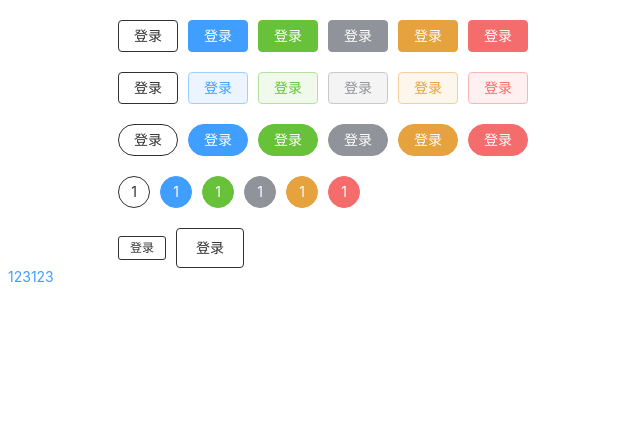
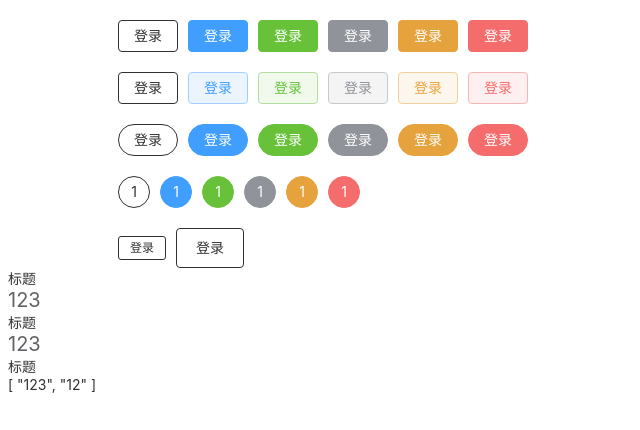
Before and after one commit to a-00l/element-ui, a Vue app: page / in a window 1280 px wide. Shown: the top 430 px of the page, without its empty margins (0-640 px from the left). Built offline with nearby package versions, Linux system fonts and the light colour scheme; the HTML template or start-up script is replaced by a standard one.

Commit message:
collapse功能实现（css未实现）

```diff
--- a/eslint.config.ts
+++ b/eslint.config.ts
@@ -19,4 +19,9 @@ export default defineConfigWithVueTs(
   pluginVue.configs['flat/essential'],
   vueTsConfigs.recommended,
   skipFormatting,
+  {
+    rules: {
+      'vue/multi-word-component-names': 'off',
+    },
+  },
 )
--- a/src/App.vue
+++ b/src/App.vue
@@ -2,15 +2,22 @@
   import { onMounted, ref } from 'vue'
   import Button from './components/Button/Button.vue'
   import type { ButtonInstance } from './components/Button/types'
-
+  import MyCollapseItem from '@/components/Collapse/CollapseItem.vue'
+  import Collapse from './components/Collapse/Collapse.vue'
   const btn = ref<ButtonInstance>()
   onMounted(() => {
     console.log(btn.value?.ref)
+    setTimeout(() => {
+      open.value = ['123', '12']
+    }, 2000)
   })
+
+  const open = ref()
 </script>
 
 <template>
   <div class="container-button">
+    <!-- 按钮组件：button -->
     <div class="button">
       <Button ref="btn">登录</Button>
       <Button
@@ -181,9 +188,33 @@
       <Button size="small">登录</Button>
       <Button size="large">登录</Button>
     </div>
+
+    <!-- 折叠组件：Collapse -->
+    <Collapse v-model="open">
+      <MyCollapseItem
+        name="123"
+        title="标题"
+      >
+        <h1>123</h1>
+      </MyCollapseItem>
+
+      <MyCollapseItem
+        name="12"
+        title="标题"
+      >
+        <h1>123</h1>
+      </MyCollapseItem>
+
+      <MyCollapseItem
+        name="1"
+        title="标题"
+      >
+        <h1>123</h1>
+      </MyCollapseItem>
+
+      {{ open }}
+    </Collapse>
   </div>
-
-  <a href="#">123123</a>
 </template>
 
 <style scoped>
--- /dev/null
+++ b/src/components/Collapse/Collapse.vue
@@ -0,0 +1,61 @@
+<template>
+  <div class="my-collapse">
+    <slot></slot>
+  </div>
+</template>
+
+<script setup lang="ts">
+  import { provide, ref, watch } from 'vue'
+  import {
+    CollapseContextKey,
+    type CollapseEmits,
+    type CollapseProps,
+    type NameType,
+  } from './types'
+
+  defineOptions({
+    name: 'MyCollapse',
+  })
+
+  // 接收props参数
+  const props = defineProps<CollapseProps>()
+  const emits = defineEmits<CollapseEmits>()
+
+  // 记录折叠项的name
+  const activeNames = ref<NameType[]>(props.modelValue ?? [])
+  // 监听modelValue的变化，同步更新activeNames
+  watch(
+    () => props.modelValue,
+    (value) => {
+      activeNames.value = value
+    },
+  )
+
+  // 设置折叠名称
+  const setActiveNames = (item: NameType) => {
+    // 手风琴模式
+    if (props.accordion) {
+      activeNames.value = [activeNames.value[0] === item ? '' : item]
+    } else {
+      const index = activeNames.value.indexOf(item)
+      // 数组里面没有该name则删除，有则添加
+      if (index > -1) {
+        activeNames.value.splice(index, 1)
+      } else {
+        activeNames.value.push(item)
+      }
+    }
+
+    // 通信父组件
+    emits('change', activeNames.value)
+    emits('update:modelValue', activeNames.value)
+  }
+
+  // 提供给折叠上下文的方法
+  provide(CollapseContextKey, {
+    activeNames,
+    setActiveNames,
+  })
+</script>
+
+<style lang="scss" scoped></style>
--- /dev/null
+++ b/src/components/Collapse/CollapseItem.vue
@@ -0,0 +1,41 @@
+<template>
+  <div
+    class="my-collapse-item"
+    :class="{ 'is-disabled': disabled }"
+  >
+    <div
+      class="my-collapse-item__header"
+      @click="handleClick"
+    >
+      <slot name="title">{{ title }}</slot>
+    </div>
+    <div
+      class="my-collapse-item__content"
+      v-show="isActive"
+    >
+      <slot></slot>
+    </div>
+  </div>
+</template>
+
+<script setup lang="ts">
+  import { computed, inject } from 'vue'
+  import { CollapseContextKey, type CollapseItemProps } from './types'
+  defineOptions({
+    name: 'MyCollapseItem',
+  })
+
+  // 接收父组件提供的方法
+  const collapseContext = inject(CollapseContextKey)
+  const props = defineProps<CollapseItemProps>()
+  // 判断是否显示
+  const isActive = computed(() => {
+    return collapseContext?.activeNames.value?.includes(props.name)
+  })
+  // 设置name
+  const handleClick = () => {
+    collapseContext?.setActiveNames(props.name)
+  }
+</script>
+
+<style scoped></style>
--- /dev/null
+++ b/src/components/Collapse/types.ts
@@ -0,0 +1,38 @@
+import type { InjectionKey, Ref } from 'vue'
+
+export type NameType = string | number
+// 定义折叠项的属性
+export interface CollapseItemProps {
+  name: NameType;
+  title?: string;
+  disabled?: boolean;
+}
+
+// Collapse暴露的方法
+export interface CollapseContext {
+  /**
+   * @description 记录折叠项的name
+   */
+  activeNames: Ref<NameType[]>;
+  /**
+   * @description 设置折叠名称
+   */
+  setActiveNames: (name: NameType) => void;
+}
+
+export interface CollapseProps {
+  /**
+   * @description  v-model绑定
+   */
+  modelValue: NameType[]
+  /**
+   * @description 是否手风琴模式
+   */
+  accordion?: boolean;
+}
+
+export interface CollapseEmits {
+  (e: 'update:modelValue', value: NameType[]): void
+  (e: 'change', value: NameType[]): void
+}
+export const CollapseContextKey: InjectionKey<CollapseContext> = Symbol('CollapseContextKey')
```
Also changed, not shown: 1 other file (tests, documents, lock files or other folders).
